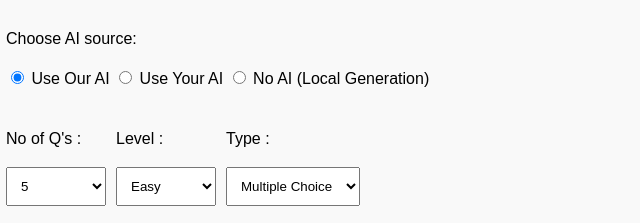
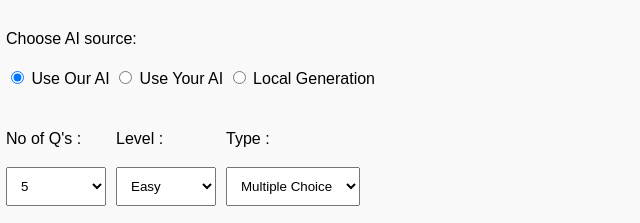
Before and after one commit to thosho/quizmaker, a plain HTML site: page index.html in a window 1280 px wide. Shown: the part 293-516 px from the top of the page, 14-654 px from the left. Drawn offline with nearby package versions, Linux system fonts and the light colour scheme.

Commit message:
index.html

```diff
--- a/index.html
+++ b/index.html
@@ -109,7 +109,7 @@
       <p>Choose AI source:</p>
       <label><input type="radio" name="aiSource" value="our" checked> Use Our AI</label>
       <label><input type="radio" name="aiSource" value="your"> Use Your AI</label>
-      <label><input type="radio" name="aiSource" value="none"> No AI (Local Generation)</label>
+      <label><input type="radio" name="aiSource" value="none"> Local Generation</label>
       <div id="yourKeySection" style="display: none;">
         <p>Enter your Google Gemini API Key:</p>
         <input type="password" id="apiKeyInput" placeholder="Your Gemini API Key">
```
